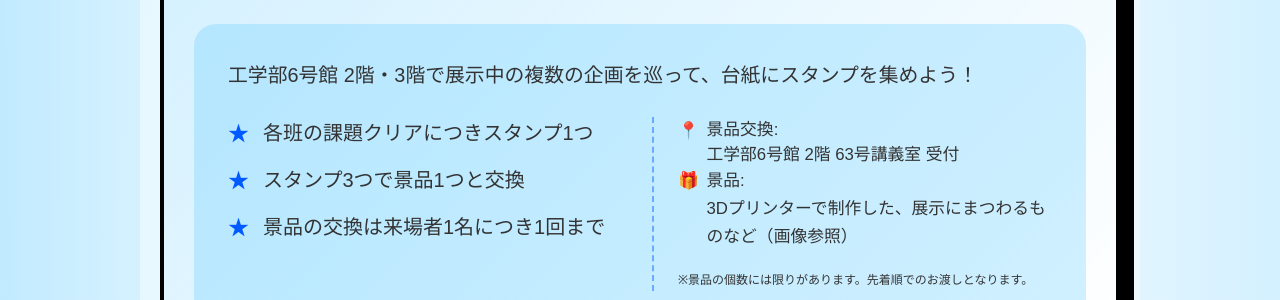
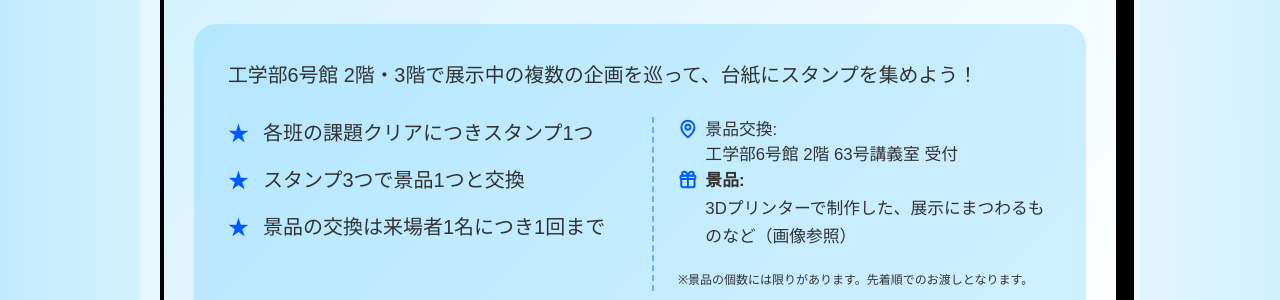
Before and after one commit to Ratstar216/ap-mayfes-2026, a Next.js app: page / in a window 1280 px wide. Shown: the part 5446-5746 px from the top of the page. Built offline with nearby package versions, Linux system fonts and the light colour scheme; a web font is replaced by a local one.

Commit message:
add: Lucide React icons

```diff
--- a/package.json
+++ b/package.json
@@ -10,6 +10,7 @@
     "typecheck": "tsc --noEmit"
   },
   "dependencies": {
+    "lucide-react": "^1.14.0",
     "motion": "^12.0.0",
     "next": "^15.0.0",
     "react": "^19.0.0",
--- a/src/app/globals.css
+++ b/src/app/globals.css
@@ -388,12 +388,6 @@ button {
   font-size: 1.05rem;
 }
 
-.stamp-room::before {
-  content: "📍";
-  flex: 0 0 auto;
-  line-height: 1.65;
-}
-
 .stamp-prize-line {
   display: flex;
   align-items: flex-start;
@@ -403,12 +397,15 @@ button {
   line-height: 1.65;
 }
 
-.stamp-prize-line::before {
-  content: "🎁";
+.stamp-row-icon {
   flex: 0 0 auto;
+  width: 1.18em;
+  height: 1.18em;
+  margin-top: 0.15em;
+  color: #005aff;
 }
 
-.stamp-prize-line span {
+.stamp-prize-line strong {
   font-weight: 700;
 }
 
--- a/src/app/page.tsx
+++ b/src/app/page.tsx
@@ -1,6 +1,7 @@
 "use client";
 
 import Image from "next/image";
+import { Gift, MapPin } from "lucide-react";
 import { AnimatePresence, motion } from "motion/react";
 import { useState } from "react";
 
@@ -547,9 +548,13 @@ export default function Home() {
             </div>
             <div className="stamp-copy-column">
               <div className="stamp-exchange">
-                <p className="stamp-room">景品交換: <br /> 工学部6号館 2階 63号講義室 受付 </p>
+                <p className="stamp-room">
+                  <MapPin className="stamp-row-icon" aria-hidden="true" strokeWidth={2.4} />
+                  <span>景品交換: <br /> 工学部6号館 2階 63号講義室 受付 </span>
+                </p>
                 <p className="stamp-prize-line">
-                  景品: <br /> 3Dプリンターで制作した、展示にまつわるものなど（画像参照）
+                  <Gift className="stamp-row-icon" aria-hidden="true" strokeWidth={2.4} />
+                  <span><strong>景品:</strong> <br /> 3Dプリンターで制作した、展示にまつわるものなど（画像参照）</span>
                 </p>
               </div>
               <p className="stamp-note">
```
Also changed, not shown: 1 other file (tests, documents, lock files or other folders).
